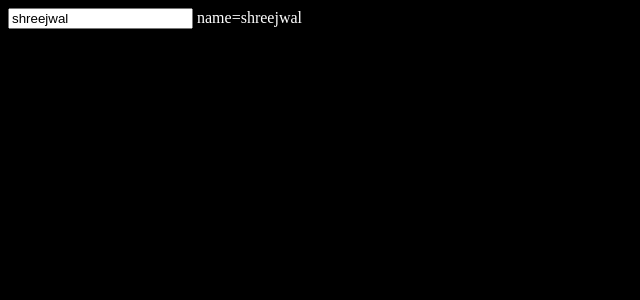
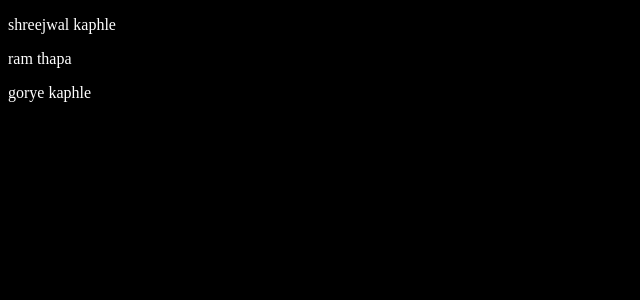
Before and after one commit to Shreejwalkaphle/CQ-Angular-Learning, an Angular app: page / in a window 1280 px wide. Shown: the top 300 px of the page, without its empty margins (0-640 px from the left). Built offline with nearby package versions, Linux system fonts and the light colour scheme.

Commit message:
[commit-7] | structuralDirective: ngFor : demonstration of ngFor to loop over the collection

```diff
--- a/src/app/header/header.component.html
+++ b/src/app/header/header.component.html
@@ -1,2 +1,3 @@
-<input type="text" [(ngModel)]="name">
-name={{name}}
+<div *ngFor="let object of collectionOfObject">
+  <p>{{object.name}} {{object.caste}}</p>
+</div>
--- a/src/app/header/header.component.ts
+++ b/src/app/header/header.component.ts
@@ -5,5 +5,9 @@ import { Component } from "@angular/core";
   templateUrl:'./header.component.html'
 })
 export class HeaderComponent{
-  name:String='shreejwal';
+collectionOfObject:any=[
+{name:"shreejwal",caste:"kaphle"},
+{name:"ram",caste:"thapa"},
+{name:"gorye",caste:"kaphle"}
+];
 }
```
